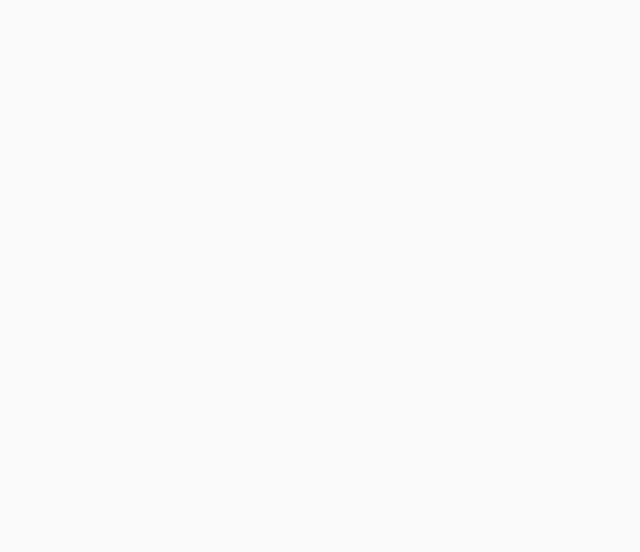
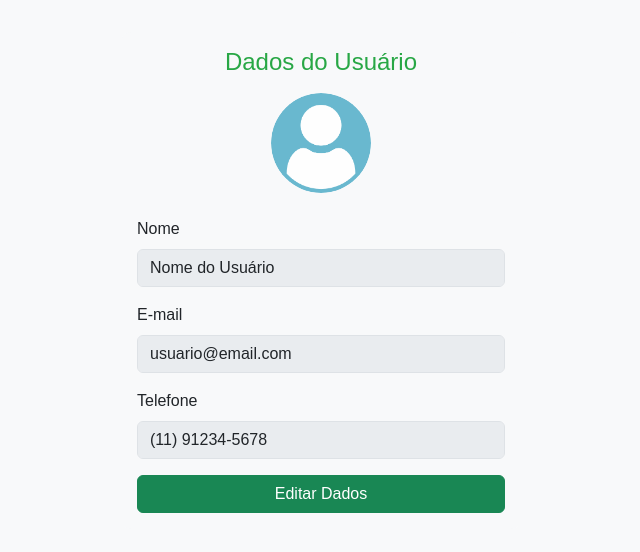
Before and after one commit to WirllySilva/coletaqui, a React (Vite) app in the folder recycle-connect-frontend/: page /userdata in a window 1280 px wide. Before the commit this address had no page. Shown: the top 552 px of the page, without its empty margins (319-959 px from the left). Built offline with nearby package versions, Linux system fonts and the light colour scheme.

Commit message:
feat: start to creat the UserData page

```diff
--- a/recycle-connect-frontend/src/App.jsx
+++ b/recycle-connect-frontend/src/App.jsx
@@ -24,6 +24,8 @@ import Glass from "./pages/Glass";
 import Metal from "./pages/Metal";
 import Organic from "./pages/Organic";
 import Battery from "./pages/Battery";
+import UserData from "./pages/UserData";
+
 
 
 function App() {
@@ -52,6 +54,7 @@ function App() {
                 <Route path="/battery" element={<Battery/>} />
                 <Route path="/glass" element={<Glass/>} />
                 <Route path="/metal" element={<Metal/>} />
+                <Route path="/userdata" element={<UserData/>} />
 
 
             </Routes>
--- a/recycle-connect-frontend/src/components/Header.jsx
+++ b/recycle-connect-frontend/src/components/Header.jsx
@@ -1,5 +1,6 @@
 import React, { useState } from "react";
 import { Dropdown, Image } from "react-bootstrap";
+import { Link } from "react-router-dom";
 import { FaUser, FaShareAlt, FaCog, FaSignOutAlt, FaWhatsapp } from "react-icons/fa";
 import userIcon from "../assets/user-icon.png";
 import "../styles/components/Header.css";
@@ -16,12 +17,21 @@ const Header = () => {
           </Dropdown.Toggle>
 
           <Dropdown.Menu align="end">
-            <Dropdown.Item><FaUser className="me-2" /> Dados do Usuário</Dropdown.Item>
-            <Dropdown.Item><FaShareAlt className="me-2" /> Compartilhar App</Dropdown.Item>
-            <Dropdown.Item><FaWhatsapp className="me-2" style={{color: "green"}} /> Fale Conosco</Dropdown.Item>
-            <Dropdown.Item><FaCog className="me-2" /> Configurações</Dropdown.Item>
+            <Dropdown.Item as={Link} to="/userdata">
+              <FaUser className="me-2" /> Dados do Usuário
+            </Dropdown.Item>
+            <Dropdown.Item as={Link} to="/">
+              <FaShareAlt className="me-2" /> Compartilhar App
+            </Dropdown.Item>
+            <Dropdown.Item as={Link} to="/">
+              <FaWhatsapp className="me-2" style={{ color: "green" }} /> Fale Conosco
+            </Dropdown.Item>
+            <Dropdown.Item as={Link} to="/">
+              <FaCog className="me-2" /> Configurações
+            </Dropdown.Item>
             <Dropdown.Divider />
-            <Dropdown.Item className="text-danger"><FaSignOutAlt className="me-2" /> Sair da Conta</Dropdown.Item>
+            <Dropdown.Item className="text-danger"><FaSignOutAlt className="me-2" /> Sair da Conta
+            </Dropdown.Item>
           </Dropdown.Menu>
         </Dropdown>
 
--- /dev/null
+++ b/recycle-connect-frontend/src/pages/UserData.jsx
@@ -0,0 +1,136 @@
+import React, { useState } from 'react';
+import { Form, Button, Container, Image, Alert } from 'react-bootstrap';
+import userIcon from '../assets/user-icon.png'; // Imagem padrão
+import '../styles/pages/UserData.css'; // CSS específico dessa página
+
+const UserData = () => {
+    const [user, setUser] = useState({
+        name: 'Nome do Usuário',
+        email: 'usuario@email.com',
+        phone: '(11) 91234-5678',
+        photo: userIcon,
+    });
+
+    const [editing, setEditing] = useState(false);
+    const [message, setMessage] = useState({ type: '', text: '' });
+
+    const handleChange = (e) => {
+        const { name, value } = e.target;
+        setUser((prev) => ({ ...prev, [name]: value }));
+    };
+
+    const handleSave = (e) => {
+        e.preventDefault();
+
+        // Validação simples
+        if (!user.name || !user.email) {
+            setMessage({ type: 'danger', text: 'Preencha todos os campos obrigatórios.' });
+            return;
+        }
+
+        setEditing(false);
+        setMessage({ type: 'success', text: 'Dados salvos com sucesso!' });
+        // TODO: integrar com backend futuramente
+    };
+
+    const handleEdit = () => {
+        setEditing(true);
+        setMessage({ type: '', text: '' });
+    };
+
+    const handlePhotoChange = (e) => {
+        const file = e.target.files[0];
+        if (file) {
+            const photoUrl = URL.createObjectURL(file);
+            setUser((prev) => ({ ...prev, photo: photoUrl }));
+        }
+    };
+
+    return (
+        <Container className="userdata-container">
+            <h4 className="userdata-title">Dados do Usuário</h4>
+
+            <div className="userdata-photo-container">
+                <Image src={user.photo} roundedCircle width={100} height={100} className="userdata-photo" />
+
+                {editing && (
+                    <>
+                        <input
+                            type="file"
+                            id="photoUpload"
+                            accept="image/*"
+                            onChange={handlePhotoChange}
+                            style={{ display: 'none' }}
+                        />
+                        <Button
+                            variant="outline-success"
+                            size="sm"
+                            className="mt-2"
+                            onClick={() => document.getElementById('photoUpload').click()}
+                        >
+                            Trocar Foto
+                        </Button>
+                    </>
+                )}
+            </div>
+
+
+            {message.text && (
+                <Alert variant={message.type} className="userdata-alert">
+                    {message.text}
+                </Alert>
+            )}
+
+            <Form onSubmit={handleSave} className="userdata-form">
+                <Form.Group className="mb-3">
+                    <Form.Label>Nome</Form.Label>
+                    <Form.Control
+                        type="text"
+                        name="name"
+                        value={user.name}
+                        onChange={handleChange}
+                        disabled={!editing}
+                        required
+                    />
+                </Form.Group>
+
+                <Form.Group className="mb-3">
+                    <Form.Label>E-mail</Form.Label>
+                    <Form.Control
+                        type="email"
+                        name="email"
+                        value={user.email}
+                        onChange={handleChange}
+                        disabled={!editing}
+                        required
+                    />
+                </Form.Group>
+
+                <Form.Group className="mb-3">
+                    <Form.Label>Telefone</Form.Label>
+                    <Form.Control
+                        type="tel"
+                        name="phone"
+                        value={user.phone}
+                        onChange={handleChange}
+                        disabled={!editing}
+                    />
+                </Form.Group>
+
+                <div className="d-grid">
+                    {!editing ? (
+                        <Button variant="success" onClick={handleEdit}>
+                            Editar Dados
+                        </Button>
+                    ) : (
+                        <Button variant="primary" type="submit">
+                            Salvar Alterações
+                        </Button>
+                    )}
+                </div>
+            </Form>
+        </Container>
+    );
+};
+
+export default UserData;
--- /dev/null
+++ b/recycle-connect-frontend/src/styles/pages/UserData.css
@@ -0,0 +1,42 @@
+.userdata-container {
+  margin-top: 2rem;
+  padding: 1rem;
+  background-color: #f8f9fa;
+  border-radius: 10px;
+  max-width: 400px;
+}
+
+.userdata-title {
+  text-align: center;
+  color: #28a745;
+  margin-bottom: 1rem;
+}
+
+.userdata-photo-container {
+  position: relative;
+  text-align: center;
+  margin-bottom: 1.5rem;
+}
+
+.userdata-photo {
+  object-fit: cover;
+}
+
+.edit-photo-button {
+  position: absolute;
+  bottom: 0;
+  right: 35%;
+  background-color: #28a745;
+  color: white;
+  border-radius: 50%;
+  padding: 0.4rem;
+  cursor: pointer;
+  font-size: 0.8rem;
+  display: flex;
+  align-items: center;
+  justify-content: center;
+}
+
+.userdata-form {
+  margin-top: 1rem;
+}
```
